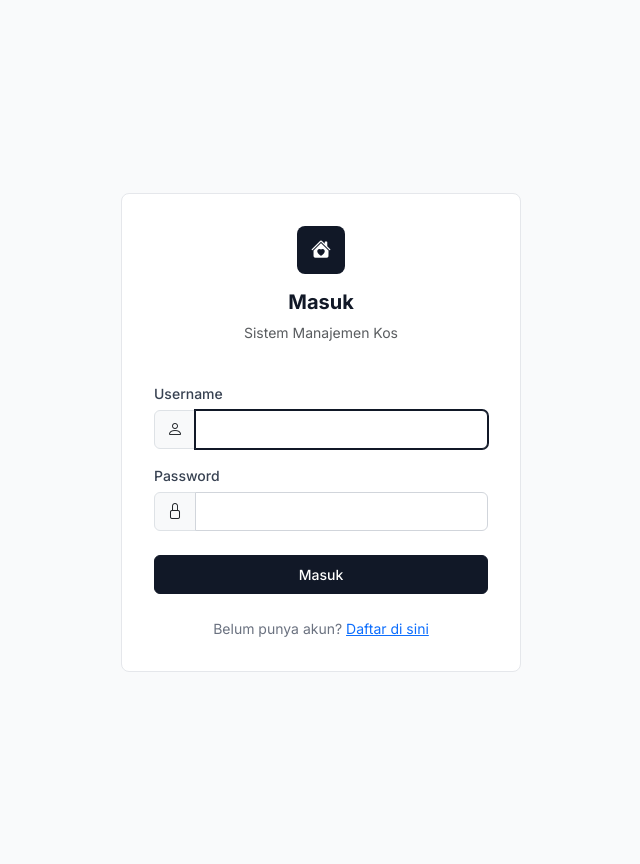
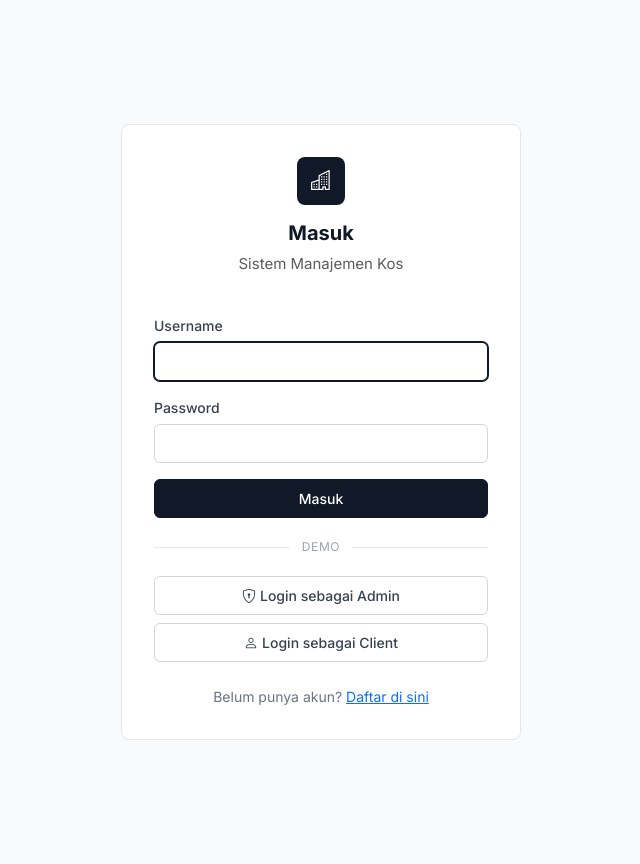
Before and after one commit to Gladbert/sistem_kos, a Flask app: page /auth/login in a window 1280 px wide. Shown: the whole page, without its empty margins (319-959 px from the left). Run offline with Flask 3, Linux system fonts and the light colour scheme.

Commit message:
feat: quick login buttons for prototype - admin/client demo

```diff
--- a/templates/auth/login.html
+++ b/templates/auth/login.html
@@ -4,28 +4,41 @@
 <div class="auth-container">
     <div class="auth-card card fade-in">
         <div class="auth-header">
-            <div class="auth-icon"><i class="bi bi-house-heart-fill"></i></div>
+            <div class="auth-icon"><i class="bi bi-buildings"></i></div>
             <h2>Masuk</h2>
-            <p class="text-muted" style="font-size:.875rem">Sistem Manajemen Kos</p>
+            <p class="text-muted">Sistem Manajemen Kos</p>
         </div>
         <div class="auth-body">
             <form method="POST">
                 <input type="hidden" name="csrf_token" value="{{ csrf_token() }}">
                 <div class="mb-3">
                     <label class="form-label">Username</label>
-                    <div class="input-group">
-                        <span class="input-group-text"><i class="bi bi-person"></i></span>
-                        <input type="text" name="username" class="form-control" required autofocus>
-                    </div>
+                    <input type="text" name="username" class="form-control" required autofocus>
                 </div>
                 <div class="mb-3">
                     <label class="form-label">Password</label>
-                    <div class="input-group">
-                        <span class="input-group-text"><i class="bi bi-lock"></i></span>
-                        <input type="password" name="password" class="form-control" required>
-                    </div>
+                    <input type="password" name="password" class="form-control" required>
                 </div>
-                <button type="submit" class="btn btn-primary w-100 py-2 mt-2">Masuk</button>
+                <button type="submit" class="btn btn-primary w-100">Masuk</button>
+            </form>
+
+            <div class="divider"><span>demo</span></div>
+
+            <form method="POST" class="mb-2">
+                <input type="hidden" name="csrf_token" value="{{ csrf_token() }}">
+                <input type="hidden" name="username" value="admin">
+                <input type="hidden" name="password" value="admin123">
+                <button type="submit" class="btn btn-secondary w-100">
+                    <i class="bi bi-shield-lock me-1"></i>Login sebagai Admin
+                </button>
+            </form>
+            <form method="POST">
+                <input type="hidden" name="csrf_token" value="{{ csrf_token() }}">
+                <input type="hidden" name="username" value="budi">
+                <input type="hidden" name="password" value="client123">
+                <button type="submit" class="btn btn-secondary w-100">
+                    <i class="bi bi-person me-1"></i>Login sebagai Client
+                </button>
             </form>
         </div>
         <div class="auth-footer">
@@ -33,4 +46,26 @@
         </div>
     </div>
 </div>
+
+<style>
+    .divider {
+        display: flex;
+        align-items: center;
+        margin: 1.25rem 0;
+        color: var(--gray-400);
+        font-size: 0.75rem;
+        text-transform: uppercase;
+        letter-spacing: 0.05em;
+    }
+    .divider::before,
+    .divider::after {
+        content: '';
+        flex: 1;
+        height: 1px;
+        background: var(--gray-200);
+    }
+    .divider span {
+        padding: 0 0.75rem;
+    }
+</style>
 {% endblock %}
```
